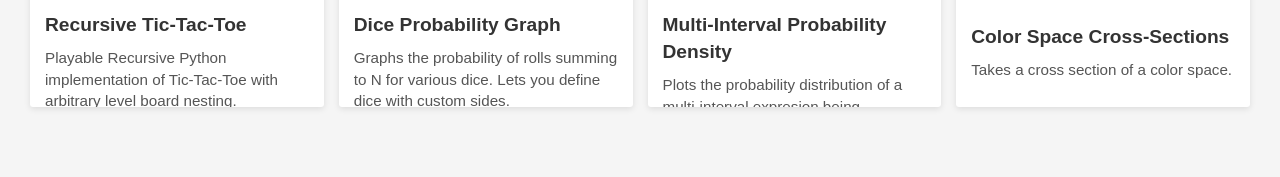
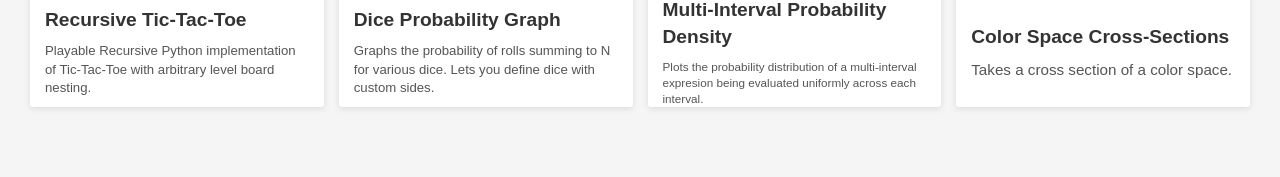
Before and after one commit to Incrementy/Site, a plain HTML site: page index.html in a window 1280 px wide. Shown: the part 547-724 px from the top of the page. Drawn offline with Linux system fonts and the light colour scheme.

Commit message:
Update style.css

```diff
--- a/css/style.css
+++ b/css/style.css
@@ -90,21 +90,29 @@ header h1 {
 
 /* Bottom half: text */
 .card-info {
-  flex: 0 0 40%; /* Text container takes up the remaining 40% */
+  flex: 1 1 auto; /* Allows it to grow, shrink, and sets a flexible base size */
+  min-height: 0; /* Prevents content from forcing the flex item larger than available space */
   padding: 15px;
   display: flex;
   flex-direction: column;
-  justify-content: center;
+  /* --- KEY CHANGE HERE --- */
+  justify-content: center; /* Vertically centers content within this flex container */
+  /* --- END KEY CHANGE --- */
 }
 
 .card-info h2 {
   margin-bottom: 8px;
   font-size: 1.2rem;
+  word-wrap: break-word;
+  overflow-wrap: break-word;
 }
 
 .card-info p {
-  font-size: 0.95rem;
+  font-size: 0.95rem; /* This will be the starting point for scaling */
   color: #555;
+  word-wrap: break-word;
+  overflow-wrap: break-word;
+  white-space: normal;
 }
 
 footer {
```
